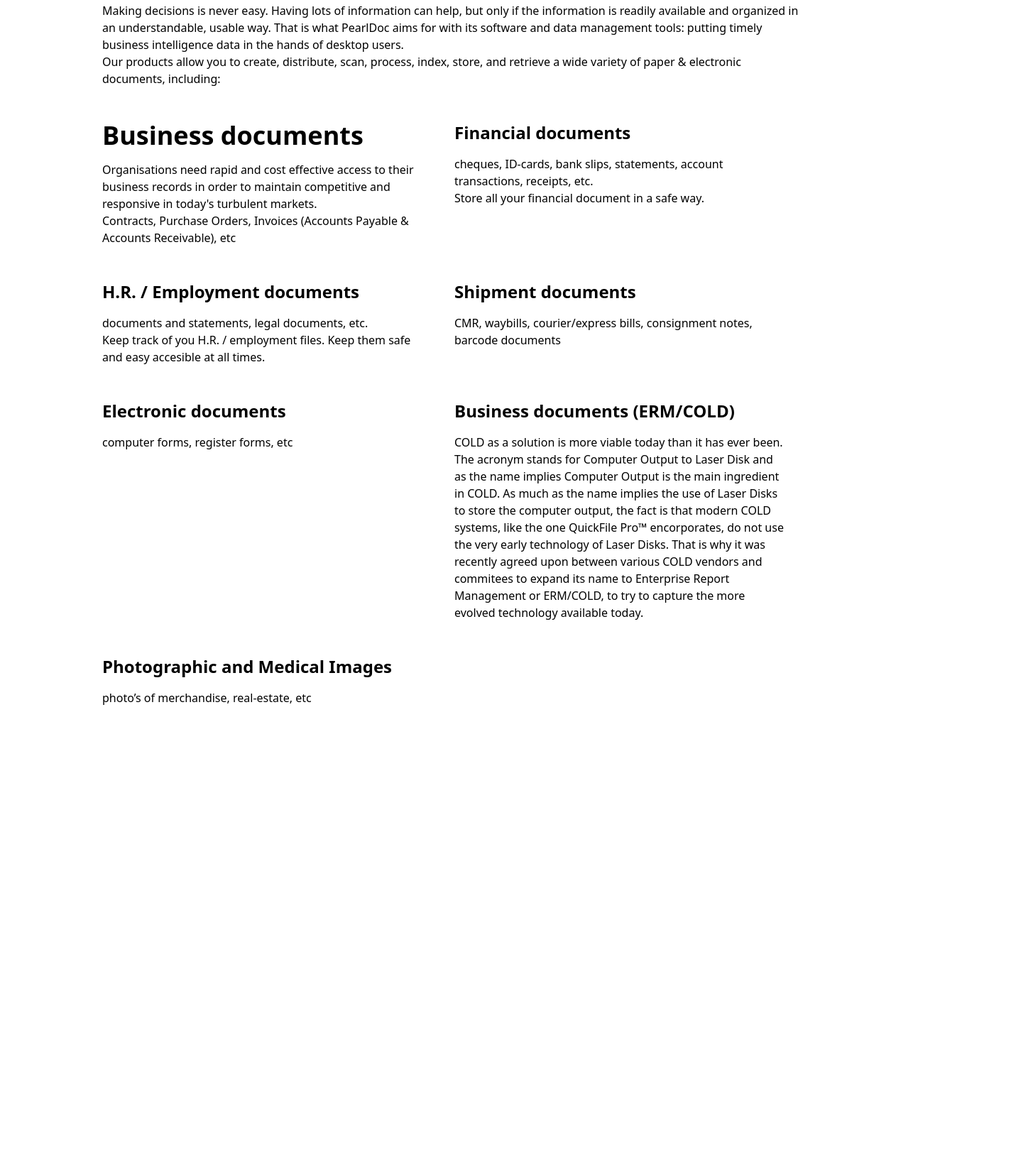
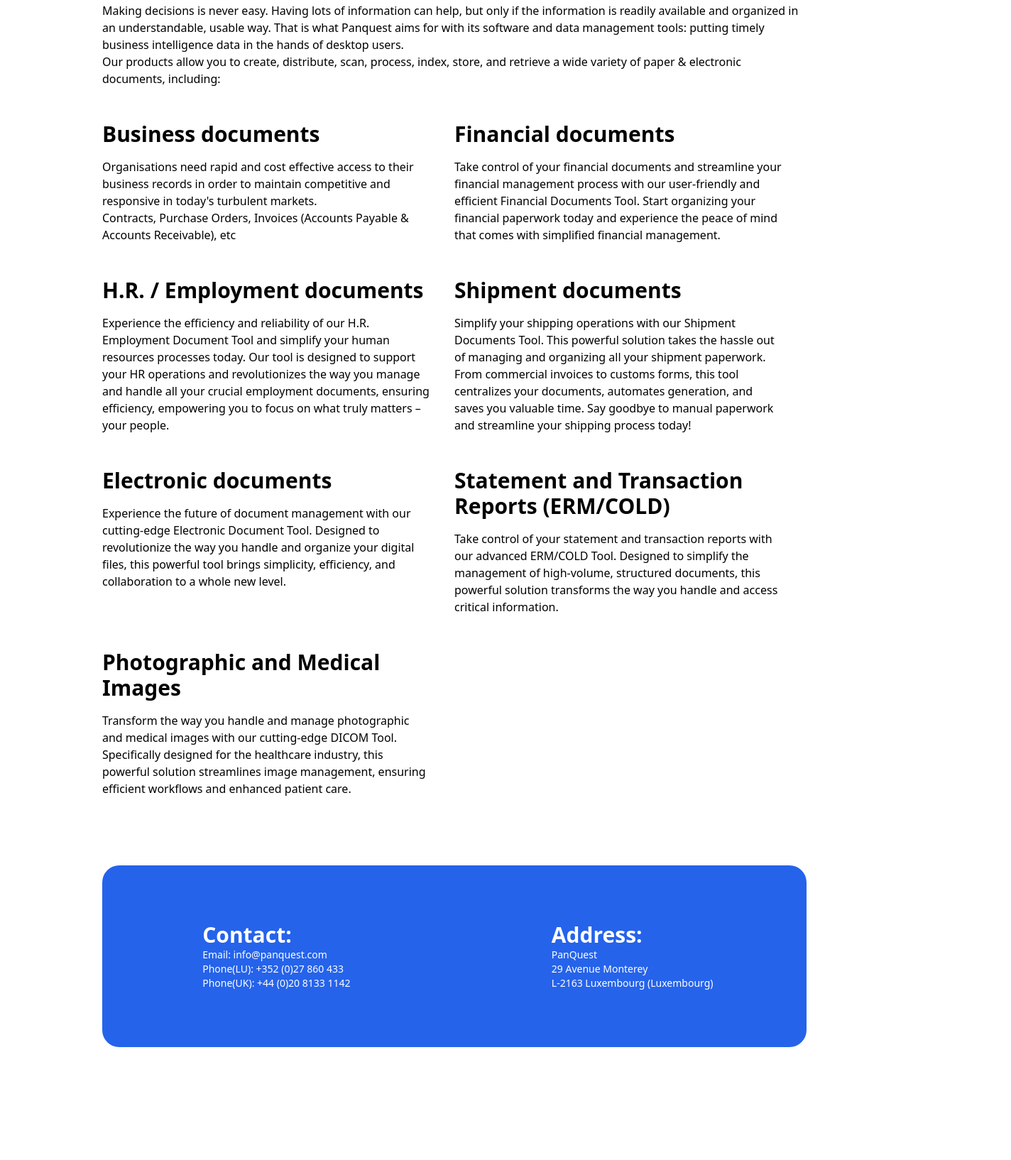
Before and after one commit to DanteWeverbergh/landingPage, a website: page public/index.html in a window 1280 px wide. Shown: the part 985-2619 px from the top of the page at 71% size, 1424 px wide, since content can reach past the window. Before the commit the page ends 2004 px from the top, so only its background shows below. Drawn offline with Linux system fonts and the light colour scheme.

Commit message:
mobile + content

```diff
--- a/public/index.html
+++ b/public/index.html
@@ -1,18 +1,18 @@
 <!DOCTYPE html>
-<html lang="en">
+<html lang="en" class="overflow-x-hidden md:px-0 px-12">
   <head>
     <meta charset="UTF-8" />
     <meta http-equiv="X-UA-Compatible" content="IE=edge" />
     <meta name="viewport" content="width=device-width, initial-scale=1.0" />
-    <title>Document</title>
+    <title>Panquest</title>
     <link rel="stylesheet" href="output.css"">
   </head>
 
-  <body class="dark:bg-zinc-950 my-6 mx-36 overflow-x-hidden">
-    <header class="flex justify-between items-center">
-      <h1 id="title" class="dark:text-white font-bold text-3xl">Panquest</h1>
+  <body class="dark:bg-zinc-950 md:my-6 md:mx-36 overflow-x-hidden mx-auto my-0">
+    <header class="flex justify-between items-center pt-5 md:pt-0">
+      <h1 id="title" class="md:ml-4 dark:text-white font-bold text-3xl">Panquest</h1>
 
-      <div class="flex gap-4">
+      <div class="hidden md:flex gap-4">
         <h2>About</h2>
         <h2>Solutions</h2>
         <h2>Products</h2>
@@ -20,8 +20,8 @@
       <div id="contactBtn" class="text-white cursor-pointer bg-blue-600 px-4 rounded-full py-2">Contact</div>
     </header>
 
-    <div class="w-screen h-screen">
-      <div class="dark:text-white mt-36 w-2/6 absolute top-28">
+    <div class="w-screen h-screen overflow-x-hidden">
+      <div class="dark:text-white mt-12 md:mt-36 md:w-2/6 absolute top-28 mr-12 md:mr-0">
         <h1 class="text-6xl font-bold">Panquest</h1>
         <h2 class="text-2xl mt-2">We enable our customers with best-of-breed solutions to optimize electronic document flows</h2>
         <p class="mt-6">
@@ -34,167 +34,129 @@
 
       <img
         src="https://images.unsplash.com/photo-1541746972996-4e0b0f43e02a?ixlib=rb-4.0.3&ixid=M3wxMjA3fDB8MHxwaG90by1wYWdlfHx8fGVufDB8fHx8fA%3D%3D&auto=format&fit=crop&w=2370&q=80"
-        class="h-3/4 w-2/6 right-64 absolute bottom-0 object-cover object-left rounded-lg"
+        class="hidden md:block md:h-3/4 bottom-0 md:w-2/6 md:right-64 absolute md:bottom-0 object-cover object-left rounded-lg"
       />
     </div>
 
     <div>
       <h1 class="text-6xl text-white font-bold mt-12">Products</h1>
       <p class="mt-4 dark:text-white">
-        Making decisions is never easy. Having lots of information can help, but only if the information is readily available and organized in an understandable, usable way. That is what PearlDoc aims for with its software and data
+        Making decisions is never easy. Having lots of information can help, but only if the information is readily available and organized in an understandable, usable way. That is what Panquest aims for with its software and data
         management tools: putting timely business intelligence data in the hands of desktop users.
       </p>
       <p class="dark:text-white">Our products allow you to create, distribute, scan, process, index, store, and retrieve a wide variety of paper & electronic documents, including:</p>
-      <div class="dark:text-white flex flex-wrap justify-center gap-y-12 mt-12">
-        <div class="w-1/2">
-          <h1 class="text-4xl font-bold">Business documents</h1>
-          <p class="text-md pr-8 mt-4">
+      <div class="dark:text-white md:flex md:flex-wrap md:justify-center md:gap-y-12 mt-24 md:mt-12">
+        <div class="w-full lg:w-1/2">
+          <h1 class="text-3xl font-bold">Business documents</h1>
+          <p class="text-md md:pr-8 mt-4">
             Organisations need rapid and cost effective access to their business records in order to maintain competitive and responsive in today's turbulent markets.
             <br />
             Contracts, Purchase Orders, Invoices (Accounts Payable & Accounts Receivable), etc
           </p>
         </div>
-        <div class="w-1/2">
-          <h1 class="text-2xl font-bold">Financial documents</h1>
-          <p class="mt-4 pr-8">
-            cheques, ID-cards, bank slips, statements, account transactions, receipts, etc.
-            <br />
-            Store all your financial document in a safe way.
+        <div class="w-full lg:w-1/2 mt-12 md:mt-0">
+          <h1 class="text-3xl font-bold">Financial documents</h1>
+          <p class="mt-4 md:pr-8">
+            Take control of your financial documents and streamline your financial management process with our user-friendly and efficient Financial Documents Tool. Start organizing your financial paperwork today and experience the peace of
+            mind that comes with simplified financial management.
           </p>
         </div>
-        <div class="w-1/2">
-          <h1 class="text-2xl font-bold">H.R. / Employment documents</h1>
-          <p class="mt-4 pr-8">
-            documents and statements, legal documents, etc.
-            <br />
-            Keep track of you H.R. / employment files. Keep them safe and easy accesible at all times.
+        <div class="w-full lg:w-1/2 mt-12 md:mt-0">
+          <h1 class="text-3xl font-bold">H.R. / Employment documents</h1>
+          <p class="mt-4 md:pr-8">
+            Experience the efficiency and reliability of our H.R. Employment Document Tool and simplify your human resources processes today. Our tool is designed to support your HR operations and revolutionizes the way you manage and
+            handle all your crucial employment documents, ensuring efficiency, empowering you to focus on what truly matters – your people.
           </p>
         </div>
 
-        <div class="w-1/2">
-          <h1 class="text-2xl font-bold">Shipment documents</h1>
-          <p class="mt-4 pr-8">CMR, waybills, courier/express bills, consignment notes, barcode documents</p>
-        </div>
-        <div class="w-1/2">
-          <h1 class="text-2xl font-bold">Electronic documents</h1>
-          <p class="mt-4 pr-8">computer forms, register forms, etc</p>
-        </div>
-        <div class="w-1/2">
-          <h1 class="text-2xl font-bold">Business documents (ERM/COLD)</h1>
-          <p class="mt-4 pr-8">
-            COLD as a solution is more viable today than it has ever been. The acronym stands for Computer Output to Laser Disk and as the name implies Computer Output is the main ingredient in COLD. As much as the name implies the use of
-            Laser Disks to store the computer output, the fact is that modern COLD systems, like the one QuickFile Pro™ encorporates, do not use the very early technology of Laser Disks. That is why it was recently agreed upon between
-            various COLD vendors and commitees to expand its name to Enterprise Report Management or ERM/COLD, to try to capture the more evolved technology available today.
+        <div class="w-full lg:w-1/2 mt-12 md:mt-0">
+          <h1 class="text-3xl font-bold">Shipment documents</h1>
+          <p class="mt-4 md:pr-8">
+            Simplify your shipping operations with our Shipment Documents Tool. This powerful solution takes the hassle out of managing and organizing all your shipment paperwork. From commercial invoices to customs forms, this tool
+            centralizes your documents, automates generation, and saves you valuable time. Say goodbye to manual paperwork and streamline your shipping process today!
           </p>
         </div>
-        <div class="w-full">
-          <h1 class="text-2xl font-bold">Photographic and Medical Images</h1>
-          <p class="mt-4 pr-8">photo’s of merchandise, real-estate, etc</p>
+        <div class="w-full lg:w-1/2 mt-12 md:mt-0">
+          <h1 class="text-3xl font-bold">Electronic documents</h1>
+          <p class="mt-4 md:pr-8">
+            Experience the future of document management with our cutting-edge Electronic Document Tool. Designed to revolutionize the way you handle and organize your digital files, this powerful tool brings simplicity, efficiency, and
+            collaboration to a whole new level.
+          </p>
+        </div>
+        <div class="w-full lg:w-1/2 mt-12 md:mt-0">
+          <h1 class="text-3xl font-bold">Statement and Transaction Reports (ERM/COLD)</h1>
+          <p class="mt-4 md:pr-8">
+            Take control of your statement and transaction reports with our advanced ERM/COLD Tool. Designed to simplify the management of high-volume, structured documents, this powerful solution transforms the way you handle and access
+            critical information.
+          </p>
+        </div>
+        <div class="w-full lg:w-1/2 mt-12 md:mt-0">
+          <h1 class="text-3xl font-bold">Photographic and Medical Images</h1>
+          <p class="mt-4 md:pr-8">
+            Transform the way you handle and manage photographic and medical images with our cutting-edge DICOM Tool. Specifically designed for the healthcare industry, this powerful solution streamlines image management, ensuring efficient
+            workflows and enhanced patient care.
+          </p>
+        </div>
+        <div class="w-full lg:w-1/2"></div>
+      </div>
+    </div>
+
+    <div class="bg-blue-600 mt-24 rounded-3xl h-80 md:h-64 md:px-8 md:py-6 text-xl">
+      <div class="text-white flex flex-col md:flex-row w-full items-center h-full justify-center gap-6 md:gap-48">
+        <div class="md:w-2/6 flex justify-center">
+          <div class="text-sm md:text-md">
+            <h1 class="text-xl md:text-3xl font-bold">Contact:</h1>
+            <div>Email: info@panquest.com</div>
+            <div>Phone(LU): +352 (0)27 860 433</div>
+            <div>Phone(UK): +44 (0)20 8133 1142</div>
+          </div>
+        </div>
+        <div class="md:w-2/6 flex justify-center">
+          <div class="text-sm md:text-md">
+            <h1 class="text-xl md:text-3xl font-bold">Address:</h1>
+            <div>PanQuest</div>
+            <div>29 Avenue Monterey</div>
+            <div>L-2163 Luxembourg (Luxembourg)</div>
+          </div>
         </div>
       </div>
     </div>
 
-    <!--
+    <div class="mb-36">
+      <h1 class="text-6xl text-white font-bold mt-24">Features</h1>
+      <p class="mt-4 dark:text-white">Some of our key features that makes our document managing sofware stand out.</p>
+      <p class="dark:text-white">Our products allow you to create, distribute, scan, process, index, store, and retrieve a wide variety of paper & electronic documents, including:</p>
+      <div class="dark:text-white md:flex md:flex-wrap md:justify-center md:gap-y-12 mt-24 md:mt-12">
+        <div class="w-full lg:w-1/2">
+          <h1 class="text-3xl font-bold">Secure</h1>
+          <p class="text-md md:pr-8 mt-4">Panquest is a cutting-edge software designed to provide robust protection and ensure the utmost security for all your (digital) documents.</p>
+        </div>
+        <div class="w-full lg:w-1/2 mt-12 md:mt-0">
+          <h1 class="text-3xl font-bold">Auhtorization</h1>
+          <p class="mt-4 md:pr-8">The Panquest document management tool uses the secure open source network of keycloak for it's authorization. Which can be customized fully to your needs.</p>
+        </div>
 
-    <header class="bg-white py-6">
-      <div class="container mx-auto">
-        <nav class="flex justify-between items-center">
-          <a href="#" class="text-2xl font-bold">Panquest</a>
-          <ul class="flex space-x-4">
-            <li><a href="#" class="text-gray-700">Home</a></li>
-            <li><a href="#" class="text-gray-700">About</a></li>
-            <li><a href="#" class="text-gray-700">Services</a></li>
-            <li><a href="#" class="text-gray-700">Contact</a></li>
-          </ul>
-        </nav>
-      </div>
-    </header>
+        <div class="w-full lg:w-1/2 mt-12 md:mt-0">
+          <h1 class="text-3xl font-bold">Ease of use</h1>
+          <p class="mt-4 md:pr-8">Our tool is designed to handle all your document flows in a secure and easy way. So you can focus on what really matters in your business.</p>
+        </div>
 
+        <div class="w-full lg:w-1/2 mt-12 md:mt-0">
+          <h1 class="text-3xl font-bold">Highly customizable</h1>
+          <p class="mt-4 md:pr-8">Together with you, we discuss what's the best option for yoor business. And afterwards we create a document management tool fully customized to your needs.</p>
+        </div>
 
+        <div class="w-full lg:w-1/2 mt-12 md:mt-0">
+          <h1 class="text-3xl font-bold">Expertise</h1>
+          <p class="mt-4 md:pr-8">
+            With more than a decade of real-world experience in its field, Panquest can deliver tailored solutions and support to the unique needs of specific vertical markets, like Finance, Insurance, Government, Leasing, Transportation
+            and High-Volume Administration.
+          </p>
+        </div>
 
-
-    <section class="bg-gray-200 py-16">
-      <div class="container mx-auto flex flex-col items-center">
-        <h1 class="text-4xl font-bold mb-4">Panquest</h1>
-        <p class="text-lg text-center text-gray-700 mb-8 mx-36">
-          PanQuest is a global provider of enterprise document solutions and -services that streamline the process of capturing mission-critical content for access from within business applications and processes. Its customers are
-          high-volume banking and insurance companies, copyright and other high-volume administration companies but also more locally operating legal-, accounting- or secretary-offices.
-        </p>
-        <a href="#" class="bg-blue-500 hover:bg-blue-600 text-white font-bold py-2 px-4 rounded">Get Started</a>
-      </div>
-    </section>
-
-
-    <section class="bg-white py-16">
-      <div class="container mx-auto">
-        <h2 class="text-2xl font-bold mb-8 text-center">Our Features</h2>
-        <div class="flex flex-wrap justify-center">
-          <div class="w-full md:w-1/2 lg:w-1/3 px-4 mb-8">
-            <div class="bg-gray-100 rounded-lg p-8">
-              <h3 class="text-xl font-bold mb-4">Feature 1</h3>
-              <p>Lorem ipsum dolor sit amet, consectetur adipiscing elit, sed do eiusmod tempor incididunt ut labore et dolore magna aliqua.</p>
-            </div>
-          </div>
-          <div class="w-full md:w-1/2 lg:w-1/3 px-4 mb-8">
-            <div class="bg-gray-100 rounded-lg p-8">
-              <h3 class="text-xl font-bold mb-4">Feature 2</h3>
-              <p>Lorem ipsum dolor sit amet, consectetur adipiscing elit, sed do eiusmod tempor incididunt ut labore et dolore magna aliqua.</p>
-            </div>
-          </div>
-          <div class="w-full md:w-1/2 lg:w-1/3 px-4 mb-8">
-            <div class="bg-gray-100 rounded-lg p-8">
-              <h3 class="text-xl font-bold mb-4">Feature 3</h3>
-              <p>Lorem ipsum dolor sit amet, consectetur adipiscing elit, sed do eiusmod tempor incididunt ut labore et dolore magna aliqua.</p>
-            </div>
-          </div>
-        </div>
-      </div>
-    </section>
-
-
-    <footer class="bg-gray-800 py-6">
-      <div class="container mx-auto text-center">
-        <p class="text-gray-300">© 2023 Company Name. All rights reserved.</p>
-      </div>
-    </footer>
-
-
-
-
-
-    <div class="text-white w-1/2 ml-64 mt-32">
-      <h1 class="text-4xl font-bold">Panquest</h1>
-      <p class="mt-8">
-        PanQuest is a global provider of enterprise document solutions and -services that streamline the process of capturing mission-critical content for access from within business applications and processes. Its customers are high-volume
-        banking and insurance companies, copyright and other high-volume administration companies but also more locally operating legal-, accounting- or secretary-offices.
-      </p>
-    </div>
-
-    <div class="bg-white mt-48 justify-center px-36">
-      <div class="py-12">
-        <h1 class="text-4xl font-bold">Our products</h1>
-        <p class="mb-6 mt-2">Comprehensive capabilities for managing dynamic, transactional and historical content</p>
-        <div class="flex flex-wrap gap-12">
-          <div class="bg-slate-700 text-white px-12 py-6 rounded-lg w-64">
-            <h1 class="text-2xl mb-4">Business</h1>
-            <p>Business documents: Contracts, Purchase Orders, Invoices (Accounts Payable & Accounts Receivable), etc;</p>
-          </div>
-          <div class="bg-slate-700 text-white px-12 py-6 rounded-lg w-64">Financials</div>
-          <div class="bg-slate-700 text-white px-12 py-6 rounded-lg w-64">H.R. / employment</div>
-          <div class="bg-slate-700 text-white px-12 py-6 rounded-lg w-64">Shipment</div>
-          <div class="bg-slate-700 text-white px-12 py-6 rounded-lg w-64">Electronic</div>
-          <div class="bg-slate-700 text-white px-12 py-6 rounded-lg w-64">Statement and Transaction Reports</div>
-          <div class="bg-slate-700 text-white px-12 py-6 rounded-lg w-64">Photographic and Medical Images</div>
-        </div>
+        <div class="w-full lg:w-1/2"></div>
       </div>
     </div>
-
-    <img
-      class="absolute top-0 -z-10 h-3/4 w-full object-cover object-bottom brightness-50"
-      src="https://images.unsplash.com/photo-1541746972996-4e0b0f43e02a?ixlib=rb-4.0.3&ixid=M3wxMjA3fDB8MHxwaG90by1wYWdlfHx8fGVufDB8fHx8fA%3D%3D&auto=format&fit=crop&w=2370&q=80"
-    />
-
-  -->
 
     <script src="../src/index.js"></script>
   </body>
```
Also changed, not shown: public/output.css.
